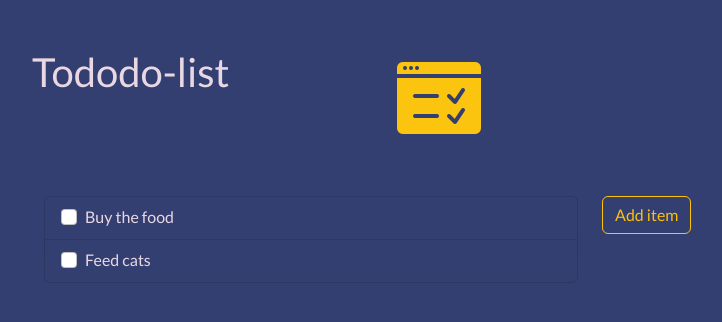
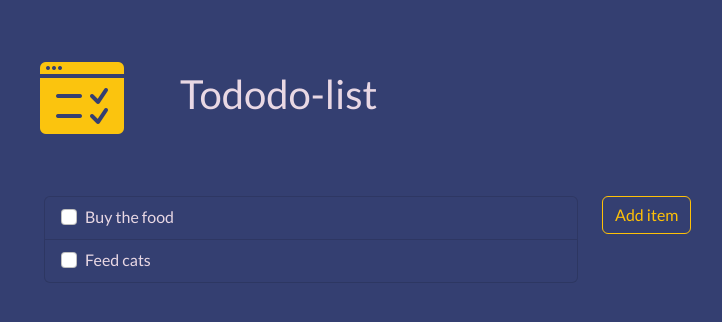
Before and after one commit to abaibik/tododo-list, a React (Create React App) app: page / in a window 1280 px wide. Shown: the top 322 px of the page, without its empty margins (28-750 px from the left). Built offline with nearby package versions, Linux system fonts and the light colour scheme.

Commit message:
center logo and heading

```diff
--- a/src/App.css
+++ b/src/App.css
@@ -1,16 +1,17 @@
 :root {
   --background-main : #343F71;
-  --text-main: #E9D8E4;
-  --gap-main: 10em
+  --text-light: #E9D8E4;
+  --text-yellow: #FBC40E;
+  --gap-main: 3em
 
 }
 
 * {
   background-color: var(--background-main);
-  color: var(--text-main);
+  color: var(--text-light);
   font-family: 'Lato', sans-serif;
   --bs-list-group-bg: var(--background-main);
-  --bs-list-group-color: var(--text-main);
+  --bs-list-group-color: var(--text-light);
   --bs-modal-footer-bg: var(--background-main);
 }
 
--- a/src/App.tsx
+++ b/src/App.tsx
@@ -3,16 +3,16 @@ import "./App.css";
 import Container from "react-bootstrap/Container";
 import { List } from "./List";
 import logo from "./images/icons8-test-100.png";
-import { Col, Row } from "react-bootstrap";
 
 function App() {
   return (
     <div className="App">
       <Container className="m-5">
         <div className="heading-with-logo">
-          <h1>Tododo-list</h1>
-
           <img alt="Logo Todo-list" className="logo" src={logo} />
+          <div className="align-self-center">
+            <h1>Tododo-list</h1>
+          </div>
         </div>
 
         <List />
```
